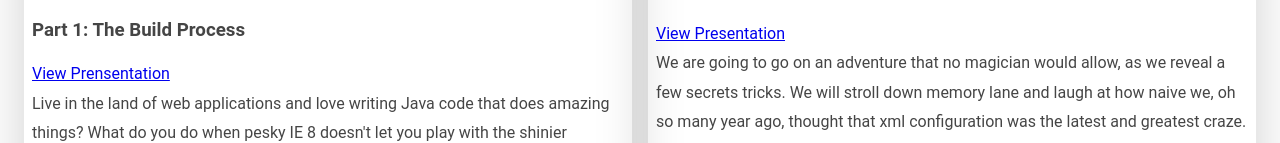
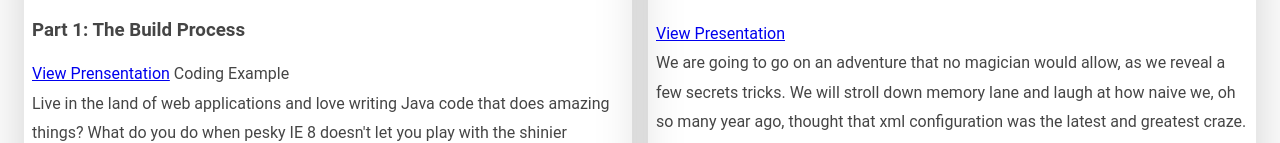
Before and after one commit to benbaxter-cinjug/benbaxter-cinjug.github.io, a plain HTML site: page index.html in a window 1280 px wide. Shown: the part 652-795 px from the top of the page. Drawn offline with Linux system fonts and the light colour scheme.

Commit message:
added link for example

```diff
--- a/index.html
+++ b/index.html
@@ -64,6 +64,8 @@
 			        <h3>Part 1: The Build Process</h3>
 			        <p>
 			          <a href="http://benbaxter-cinjug.github.io/gulp-talk/presentation/#/">View Prensentation</a>
+
+					  <a href"https://github.com/benbaxter-cinjug/benbaxter-cinjug.github.io/tree/master/gulp-talk/app-example">Coding Example</a>
 			          <br>
 
 			          Live in the land of web applications and love writing Java code that does amazing things? What do you do when pesky IE 8 doesn't let you play with the shinier technology? You tuck your tail between your legs and spend the rest of the week patching JavaScript to adhere to Bill Gate's rules! Still have to support IE 6 and have become accustomed to seeing new tools but then your spirits gets crushed because they only work with IE 30 and up? Well good news! There are some really cool JavaScript libraries that let you enjoy the 'joys' of JavaScript without the hassle of the browser. I am referring to the new world that Node.js has opened for us.
```
